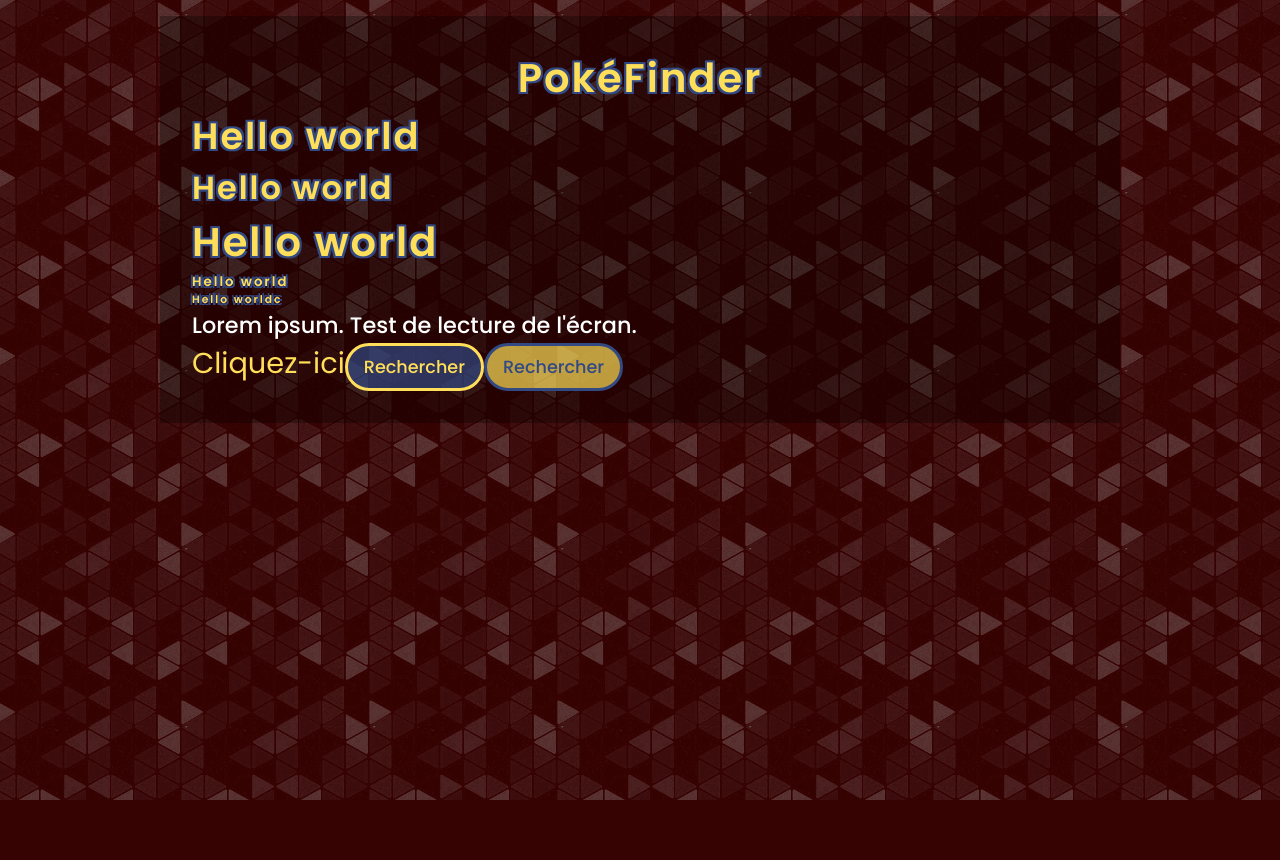
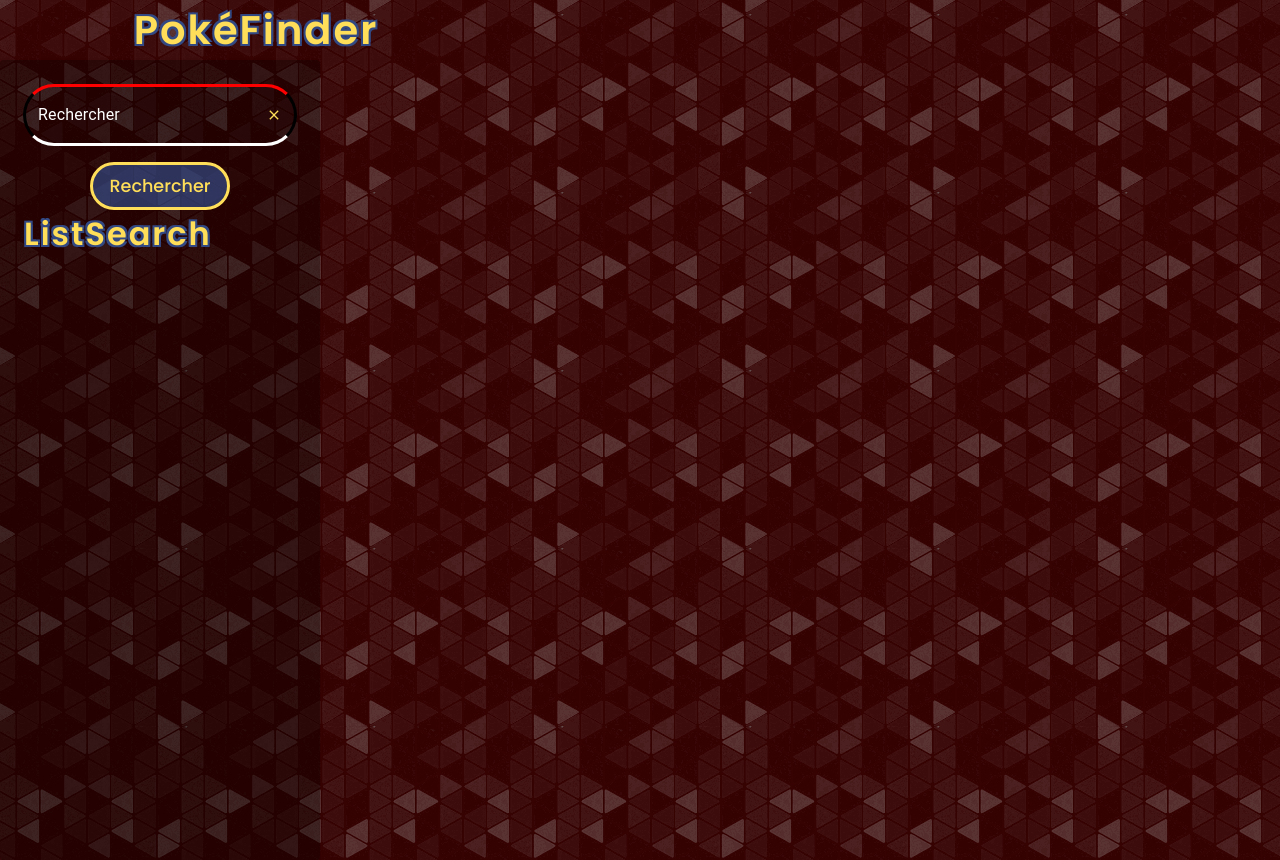
Before and after one commit to A-Pompon/poke-finder, a React (Create React App) app: page / in a window 1280 px wide. Before the commit the page ends 800 px from the top, so only its background shows below. Built offline with nearby package versions, Linux system fonts and the light colour scheme.

Commit message:
Add custom text field

```diff
--- a/package.json
+++ b/package.json
@@ -3,6 +3,9 @@
   "version": "0.1.0",
   "private": true,
   "dependencies": {
+    "@emotion/react": "^11.13.3",
+    "@emotion/styled": "^11.13.0",
+    "@mui/material": "^6.1.3",
     "@testing-library/jest-dom": "^5.17.0",
     "@testing-library/react": "^13.4.0",
     "@testing-library/user-event": "^13.5.0",
--- a/src/App.tsx
+++ b/src/App.tsx
@@ -1,19 +1,15 @@
+import { BrowserRouter, Route, Routes } from "react-router-dom";
+import UserRouter from "./pages/user/userRouter";
+
 function App() {
   return (
-    <div className="container">
-      <header style={{ backgroundColor: "rgba(0,0,0,0.3", padding: "2rem" }}>
-        <h1 className="titre">PokéFinder</h1>
-        <h2>Hello world</h2>
-        <h3>Hello world</h3>
-        <h4>Hello world</h4>
-        <h5>Hello world</h5>
-        <h6>Hello worldc</h6>
-        <p>Lorem ipsum. Test de lecture de l'écran.</p>
-        <a href="/">Cliquez-ici</a>
-        <button className="btn primary">Rechercher</button>
-        <button className="btn secondary">Rechercher</button>
-      </header>
-    </div>
+    <>
+      <BrowserRouter>
+        <Routes>
+          <Route path="/*" element={<UserRouter />} />
+        </Routes>
+      </BrowserRouter>
+    </>
   );
 }
 
--- a/src/index.css
+++ b/src/index.css
@@ -4,8 +4,8 @@
 
 :root {
   --color-1: rgba(255, 222, 89, 1);
-  --color-2: rgba(241, 186, 134, 0.3);
-  --color-3: rgb(159, 103, 51);
+  --color-2: rgba(50, 73, 131, 1);
+  --color-3: rgba(255, 222, 89, 0.2);
 
   --white: rgb(255, 255, 255, 1);
   --black: rgb(0, 0, 0, 1);
@@ -96,17 +96,17 @@
   color: var(--color-1);
   transition: var(--transition-in);
   font-size: 1.8rem;
-}
 
-a:hover {
+  &:hover {
     color: var(--white);
     text-decoration: underline var(--white);
   }
 
-a:active {
+  &:active {
     color: var(--color-1);
     text-decoration: underline var(--color-1);
     transition: none;
+  }
 }
 
 .btn {
@@ -117,59 +117,62 @@
   padding: 0.5rem 1rem;
   border-radius: 1.5rem;
   cursor: pointer;
-  transition: var(--transition-in);
+
+  &:disabled {
+    background-color: rgba(147, 147, 147, 0.3);
+    color: rgba(147, 147, 147, 0.3);
+    border: 3px solid rgba(147, 147, 147, 0.3);
+    cursor: not-allowed;
+  }
+
+  &:disabled:hover {
+    background-color: rgba(147, 147, 147, 0.3);
+    color: rgba(147, 147, 147, 0.3);
+    border: 3px solid rgba(147, 147, 147, 0.3);
+    cursor: not-allowed;
+  }
+
+  &:hover {
+    box-shadow: 0px 0px 10px 1px rgba(255, 255, 255, 0.5);
+  }
 }
 
 .primary {
   background-color: var(--background-button-1);
   color: var(--color-button-1);
   border: 3px solid var(--border-button-1);
+
+  &:hover {
+    background-color: var(--background-button-1-hover);
+    color: var(--color-button-1-hover);
+    border: 3px solid var(--border-button-1-hover);
+  }
+
+  &:active {
+    background-color: var(--background-button-1);
+    color: var(--border-button-1-active);
+    border: 3px solid var(--border-button-1-active);
+    transition: none;
+  }
 }
 
 .secondary {
   background-color: var(--background-button-2);
   color: var(--color-button-2);
   border: 3px solid var(--border-button-2);
-}
 
-.btn:disabled {
-  background-color: rgba(147, 147, 147, 0.3);
-  color: rgba(147, 147, 147, 0.3);
-  border: 3px solid rgba(147, 147, 147, 0.3);
-  cursor: not-allowed;
-}
-
-.btn:disabled:hover {
-  background-color: rgba(147, 147, 147, 0.3);
-  color: rgba(147, 147, 147, 0.3);
-  border: 3px solid rgba(147, 147, 147, 0.3);
-  cursor: not-allowed;
-}
-
-.primary:hover {
-  background-color: var(--background-button-1-hover);
-  color: var(--color-button-1-hover);
-  border: 3px solid var(--border-button-1-hover);
-}
-
-.secondary:hover {
+  &:hover {
     background-color: var(--background-button-2-hover);
     color: var(--color-button-2-hover);
     border: 3px solid var(--border-button-2-hover);
   }
 
-.primary:active {
-  background-color: var(--background-button-1);
-  color: var(--border-button-1-active);
-  border: 3px solid var(--border-button-1-active);
-  transition: none;
-}
-
-.secondary:active {
+  &:active {
     background-color: var(--background-button-2);
     color: var(--border-button-2-active);
     border: 3px solid var(--border-button-2-active);
     transition: none;
+  }
 }
 
 .container {
@@ -177,6 +180,19 @@
   margin: 0 auto;
   padding-top: 1rem;
   padding-bottom: 1rem;
+}
+
+.icons {
+  color: var(--color-1);
+  cursor: pointer;
+
+  &:hover {
+    color: var(--color-2);
+  }
+
+  &:active {
+    color: var(--color-1);
+  }
 }
 
 /* ===== MEDIA QUERIES (MOBILE) ===== */
--- /dev/null
+++ b/src/pages/core/Header.tsx
@@ -0,0 +1,18 @@
+import React from "react";
+
+const Header = () => {
+  return (
+    <header
+      style={{
+        display: "flex",
+        flexDirection: "column",
+        alignItems: "center",
+        width: "40%",
+      }}
+    >
+      <h1>PokéFinder</h1>
+    </header>
+  );
+};
+
+export default Header;
--- /dev/null
+++ b/src/pages/core/Home.tsx
@@ -0,0 +1,48 @@
+import { Card } from "@mui/material";
+import Header from "./Header";
+import ListSearch from "../user/components/ListSearch";
+import "./../../styles/home.css";
+import CustomTextField from "./components/CustomTextField";
+
+const Home = () => {
+  return (
+    <>
+      <section
+        style={{
+          //   width: "100%",
+          display: "flex",
+          flexDirection: "column",
+          alignItems: "flex-start",
+        }}
+      >
+        <Header />
+        <Card
+          sx={{
+            display: "flex",
+            flexDirection: "column",
+            alignItems: "center",
+            // width: "40%",
+            width: "320px",
+            minHeight: "100vh",
+            backgroundColor: "rgba(0,0,0,0.3)",
+            //   position: "relative",
+          }}
+        >
+          <CustomTextField
+            label="Rechercher"
+            placeholder="Nom du pokémon"
+            // value={search}
+            // onChange={(e) => setSearch(e.target.value)}
+            // onClear={handleClear}
+          />
+
+          <button className="btn primary">Rechercher</button>
+
+          <ListSearch />
+        </Card>
+      </section>
+    </>
+  );
+};
+
+export default Home;
--- /dev/null
+++ b/src/pages/core/NotFound.tsx
@@ -0,0 +1,5 @@
+const NotFound = () => {
+  return <h1>NotFound</h1>;
+};
+
+export default NotFound;
--- /dev/null
+++ b/src/pages/core/components/CustomTextField.tsx
@@ -0,0 +1,69 @@
+import React from "react";
+import TextField from "@mui/material/TextField";
+import InputAdornment from "@mui/material/InputAdornment";
+import { IoMdClose } from "react-icons/io";
+
+type CustomTextFieldProps = {
+  label: string;
+  placeholder?: string;
+  value?: string;
+  onChange?: (event: React.ChangeEvent<HTMLInputElement>) => void;
+  onClear?: () => void;
+};
+
+const CustomTextField: React.FC<CustomTextFieldProps> = ({
+  label,
+  placeholder,
+  value,
+  onChange,
+  onClear,
+}) => {
+  return (
+    <TextField
+      label={label}
+      placeholder={placeholder}
+      variant="filled"
+      slotProps={{
+        input: {
+          endAdornment: (
+            <InputAdornment position="end">
+              <IoMdClose
+                className="icons"
+                // onClick={clearSearch}
+              />
+            </InputAdornment>
+          ),
+        },
+      }}
+      sx={{
+        mt: "1.5em",
+        mb: "1em",
+        borderRadius: "50px",
+        border: "3px solid",
+        borderTopColor: "red",
+        borderRightColor: "black",
+        borderLeftColor: "black",
+        borderBottomColor: "white",
+        backgroundColor: "transparent",
+        "& .MuiInputBase-root": {
+          color: "rgb(255, 255, 255)",
+          borderRadius: "50px",
+        },
+        "& .MuiInputBase-root:hover": {
+          boxShadow: "0px 0px 10px 5px rgba(255, 255, 255, 0.3)",
+        },
+        "& .MuiFormLabel-root": {
+          color: "rgb(255, 255, 255)",
+        },
+        "& label.Mui-focused": {
+          color: "rgb(255, 255, 255)",
+        },
+        "& ::before, & ::after": {
+          display: "none",
+        },
+      }}
+    />
+  );
+};
+
+export default CustomTextField;
--- /dev/null
+++ b/src/pages/user/components/ListSearch.tsx
@@ -0,0 +1,11 @@
+import { Container } from "@mui/material";
+
+const ListSearch = () => {
+  return (
+    <Container>
+      <h3>ListSearch</h3>
+    </Container>
+  );
+};
+
+export default ListSearch;
--- /dev/null
+++ b/src/pages/user/userLayout.tsx
@@ -0,0 +1,11 @@
+import { Outlet } from "react-router-dom";
+
+const userLayout = () => {
+  return (
+    <>
+      <Outlet />
+    </>
+  );
+};
+
+export default userLayout;
--- /dev/null
+++ b/src/pages/user/userRouter.tsx
@@ -0,0 +1,21 @@
+import { Route, Routes } from "react-router-dom";
+import Home from "../core/Home";
+import UserLayout from "./userLayout";
+import NotFound from "../core/NotFound";
+
+const userRouter = () => {
+  return (
+    <>
+      <Routes>
+        <Route element={<UserLayout />}>
+          <Route index element={<Home />} />
+          <Route path="/" element={<Home />} />
+          {/* <Route path="/details/:itemId" element={<ItemDetails />} /> */}
+          <Route path="/*" element={<NotFound />} />
+        </Route>
+      </Routes>
+    </>
+  );
+};
+
+export default userRouter;
--- /dev/null
+++ b/src/styles/home.css
@@ -0,0 +1,3 @@
+.test {
+  display: flex;
+}
```
Also changed, not shown: tsconfig.json (+6 -9 lines), 1 other file (tests, documents, lock files or other folders). Lines whose indentation alone changed are shown as unchanged.
